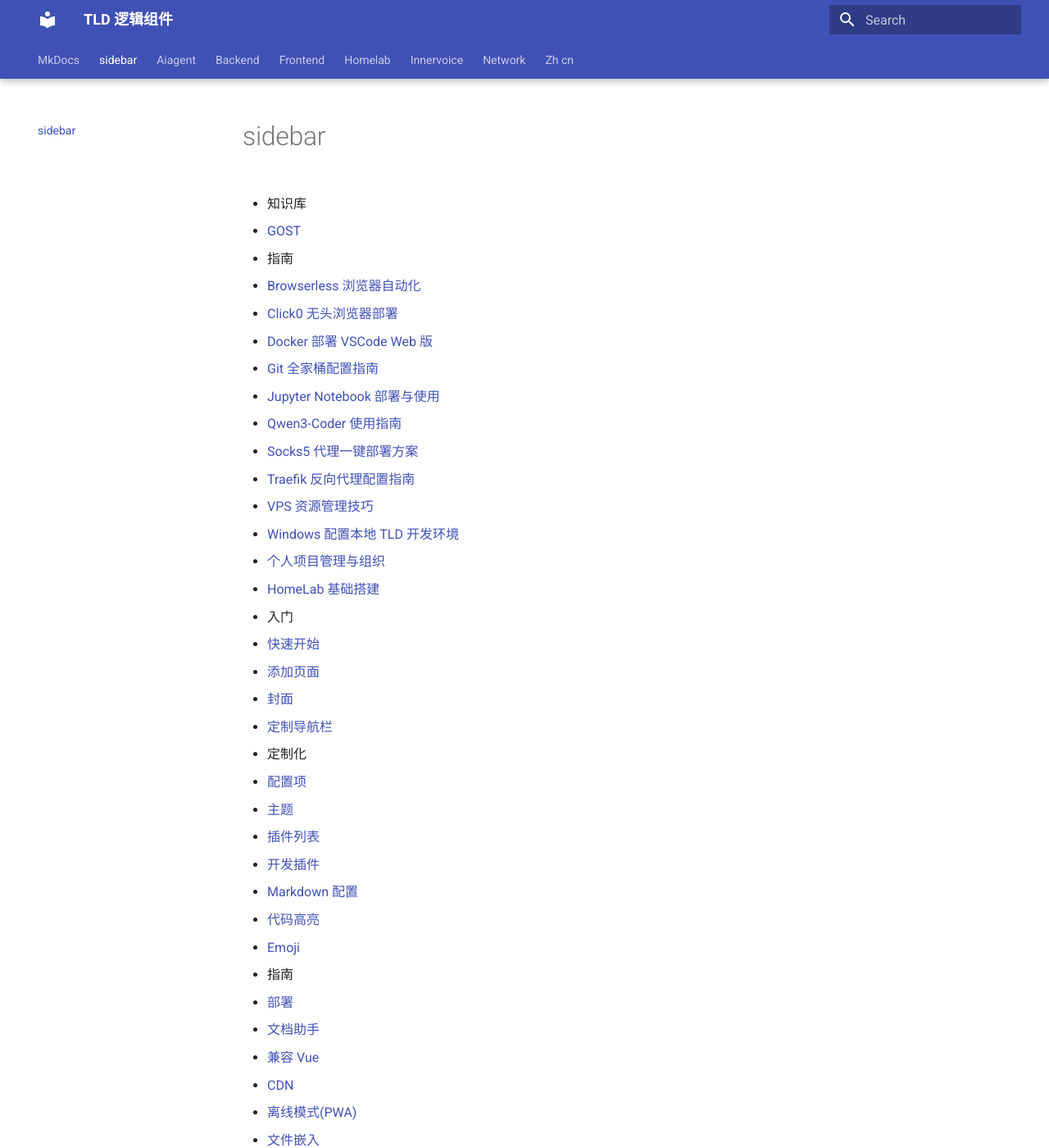
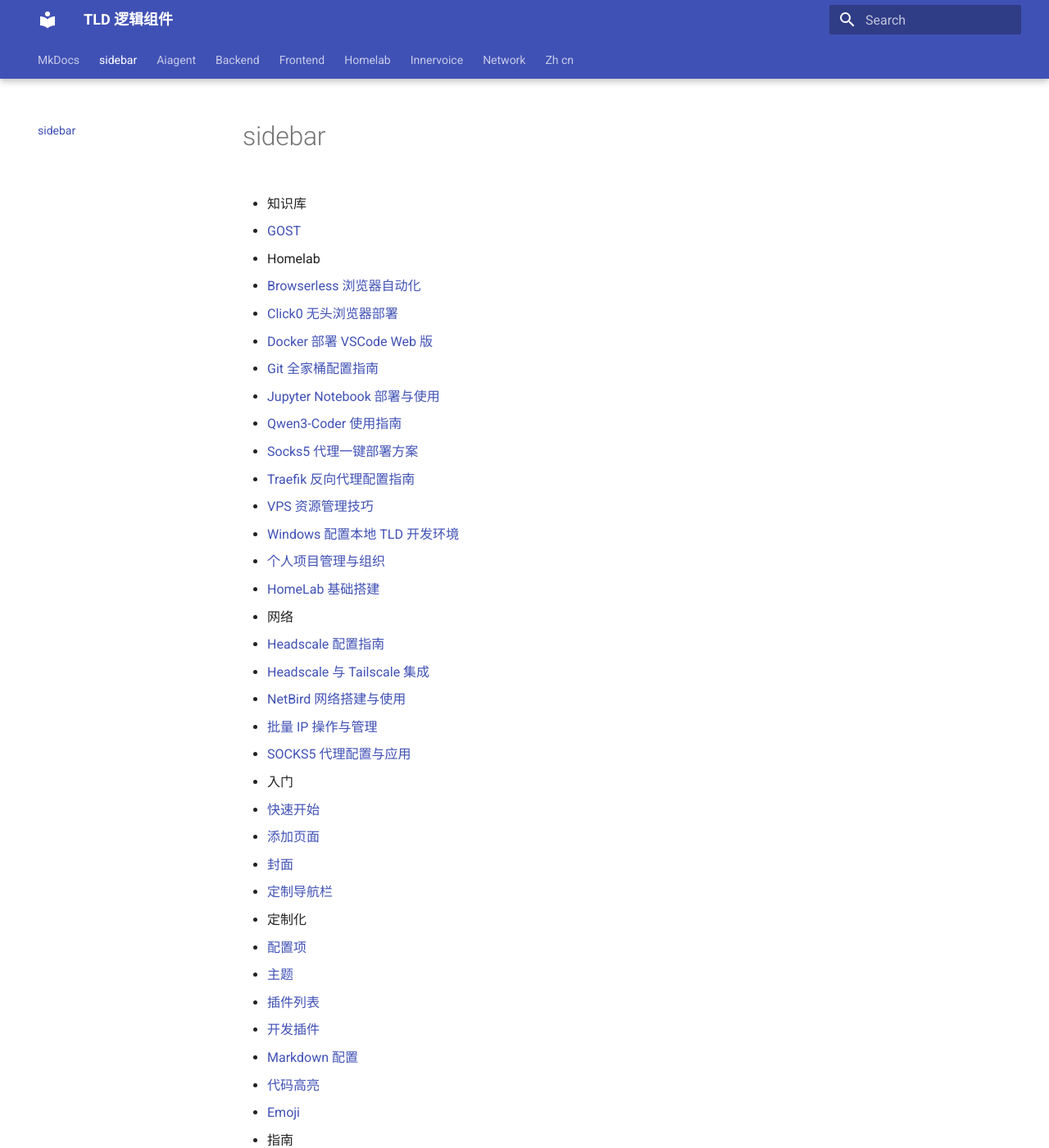
Before and after one commit to seccmd/pydeep, an MkDocs documentation site: the page built from docs/_sidebar.md, in a window 1280 px wide and 1400 px high. Shown: the whole window at 82% size. Built offline with MkDocs 1.6.1 and Material for MkDocs 9.7.7, drawn with Linux system fonts in a browser that asks for light colours.

Commit message:
Update _sidebar.md

```diff
--- a/docs/_sidebar.md
+++ b/docs/_sidebar.md
@@ -4,7 +4,7 @@
 
   - [GOST](zh-cn/gost.md)
 
-- 指南
+- Homelab
 
   - [Browserless 浏览器自动化](homelab/browser.md)
   - [Click0 无头浏览器部署](homelab/click0.md)
@@ -18,6 +18,15 @@
   - [Windows 配置本地 TLD 开发环境](homelab/windows-tld.md)
   - [个人项目管理与组织](homelab/projects.md)
   - [HomeLab 基础搭建](homelab/homelab.md)
+
+- 网络
+
+  - [Headscale 配置指南](network/headscale.md)
+  - [Headscale 与 Tailscale 集成](network/headscale-tailscale.md)
+  - [NetBird 网络搭建与使用](network/netbird.md)
+  - [批量 IP 操作与管理](network/ip-batch.md)
+  - [SOCKS5 代理配置与应用](network/socks5.md)
+
 
 - 入门
 
```
